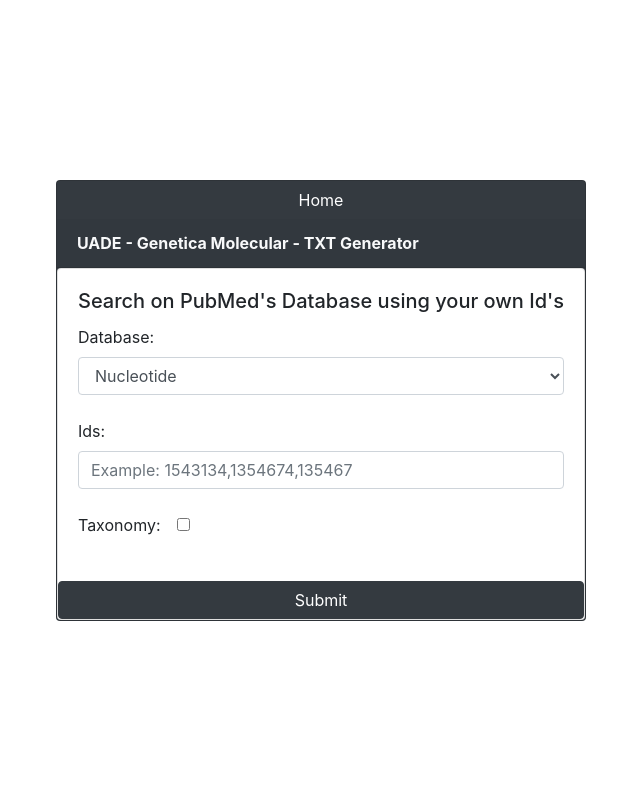
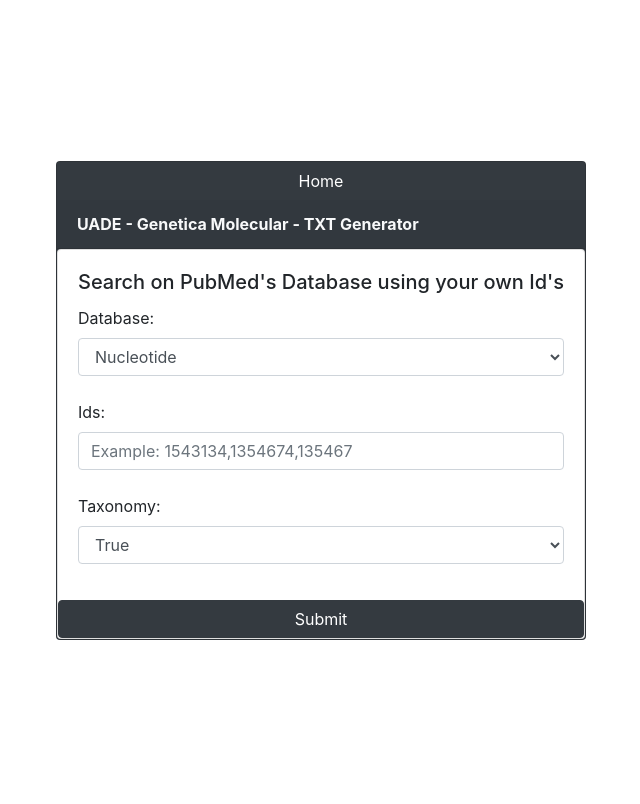
Before and after one commit to rccordoba/bioinformatics, a Flask app: page /FormDB.html in a window 1280 px wide. Shown: the top 804 px of the page, without its empty margins (319-959 px from the left). Before the commit the page ends 621 px from the top, so only its background shows below. Run offline with Flask 2, Linux system fonts and the light colour scheme; some libraries are stand-ins or nearby versions.

Commit message:
Fixes Bugs Taxonomy

```diff
--- a/API GENETICS/app.py
+++ b/API GENETICS/app.py
@@ -31,8 +31,9 @@
     if request.method == 'POST':
             path = easygui.filesavebox(default="genetics.txt")
             if form.validate():
+                taxonomy = 'false'
                 Ids = ObtainIds(request.form['Database'], request.form['term'])
-                GenerateTxt(Ids,request.form['Database'], path, request.form['taxonomy'])
+                GenerateTxt(Ids,request.form['Database'], path, taxonomy)
                 flash('Txt Generated in the Path')
             else:
                 flash('Error! Database is required')
@@ -44,9 +45,10 @@
     form = DBQuery(request.form)
     print (form.errors)
     if request.method == 'POST':
+            taxonomy = request.form['taxonomy']
             patheto = easygui.filesavebox(default="genetics.txt")
             Ids = StringToList(request.form['IdList'])
-            GenerateTxt(Ids,request.form['Database'], patheto, request.form['taxonomy'])
+            GenerateTxt(Ids,request.form['Database'], patheto, taxonomy)
             flash('Txt Generated in the Path')
     return render_template('FormDB.html', form=form)
 
--- a/API GENETICS/templates/FormDB.html
+++ b/API GENETICS/templates/FormDB.html
@@ -34,16 +34,18 @@
                                 <label for="email">Ids:</label>
                                 <input type="text" class="form-control" id="IdList" name="IdList" placeholder="Example: 1543134,1354674,135467">
                                 <br>
-                                <label class="form-check-inline" for="name">Taxonomy: </label>
-                                <input class="form-check-input-inline" type="checkbox" data-toggle="tooltip"
-                                    data-placement="top" title="Replaces names for Taxonomy Names" id="taxonomy" name="taxonomy" value="true">
+                                <label for="name">Taxonomy:</label>
+                                <select class="form-control" id="taxonomy" name="taxonomy">
+                                    <option value="true">True</option>
+                                    <option value="false">False</option>
+                                </select>
                             </div>
                     </div>
                     <button type="submit" class="btn btn-dark">Submit</button>
                     </form>
                 </div>
             </div>
-
+        </div>
     </div>
     <br>
     {% with messages = get_flashed_messages(with_categories=true) %}
```
Lines whose indentation alone changed are shown as unchanged.
